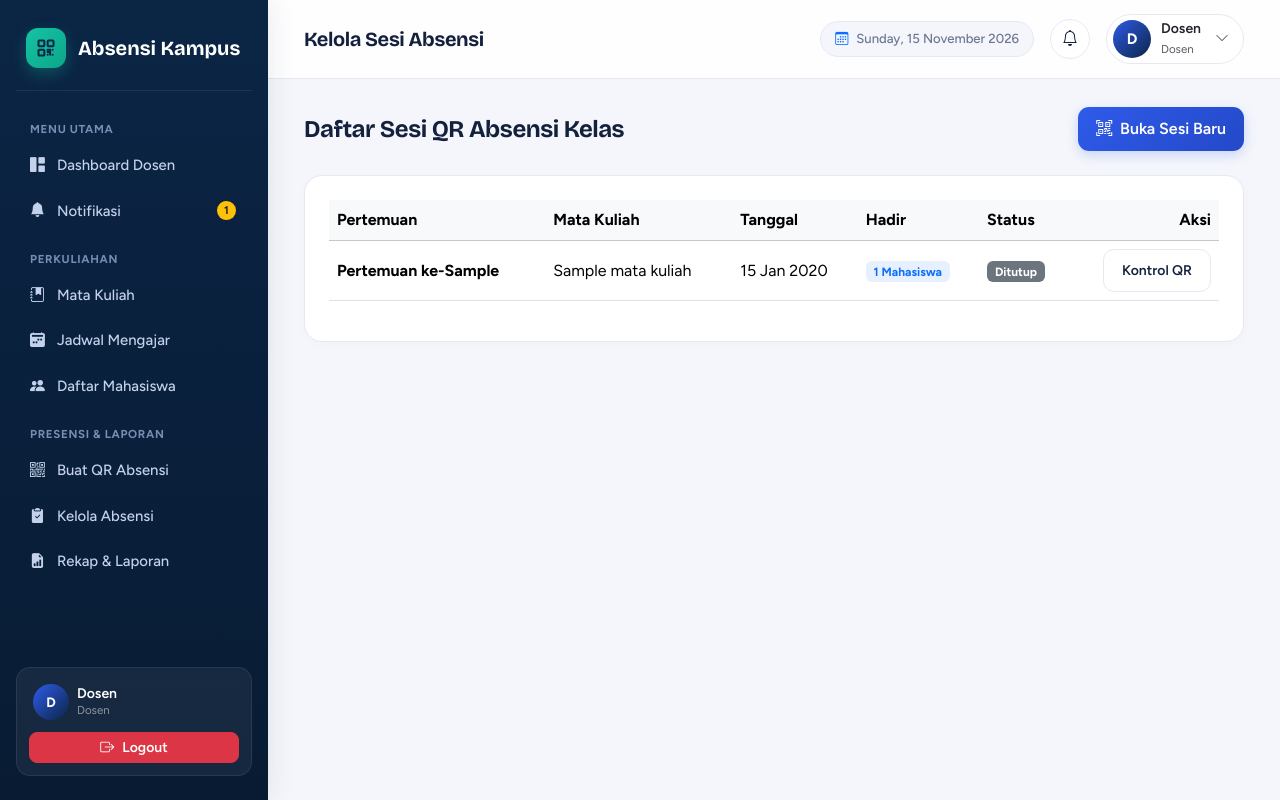
After one commit to fkhri96/absensi, a Laravel app: template resources/views/dosen/absensi/index.blade.php in a window 1280 px wide. The commit adds this page. Run offline with Laravel 10, Linux system fonts and the light colour scheme; the template is opened without the code that fills it: most values are stand-ins (such as "Sample title", 1, 10 or a date in 2020).

```diff
--- /dev/null
+++ b/resources/views/dosen/absensi/index.blade.php
@@ -0,0 +1,60 @@
+@extends('layouts.app')
+
+@section('title', 'Daftar Sesi Absensi | Absensi Kampus')
+@section('page_title', 'Kelola Sesi Absensi')
+@section('role', 'dosen')
+
+@section('content')
+<div class="container-fluid px-0">
+    <div class="d-flex justify-content-between align-items-center mb-4">
+        <h4 class="fw-bold mb-0">Daftar Sesi QR Absensi Kelas</h4>
+        <a href="{{ route('dosen.absensi.create') }}" class="btn btn-brand">
+            <i class="bi bi-qr-code-scan me-1"></i> Buka Sesi Baru
+        </a>
+    </div>
+
+    <div class="panel p-4">
+        <div class="table-responsive">
+            <table class="table table-hover align-middle mb-0">
+                <thead class="table-light">
+                    <tr>
+                        <th>Pertemuan</th>
+                        <th>Mata Kuliah</th>
+                        <th>Tanggal</th>
+                        <th>Hadir</th>
+                        <th>Status</th>
+                        <th class="text-end">Aksi</th>
+                    </tr>
+                </thead>
+                <tbody>
+                    @forelse($sesis as $sesi)
+                        <tr>
+                            <td class="fw-bold">Pertemuan ke-{{ $sesi->pertemuan_ke }}</td>
+                            <td>{{ $sesi->jadwal->mataKuliah->nama_mk ?? '-' }}</td>
+                            <td>{{ \Carbon\Carbon::parse($sesi->tanggal)->translatedFormat('d M Y') }}</td>
+                            <td><span class="badge bg-primary bg-opacity-10 text-primary">{{ $sesi->absensis_count }} Mahasiswa</span></td>
+                            <td>
+                                @if($sesi->status === 'buka')
+                                    <span class="badge bg-success">Dibuka</span>
+                                @else
+                                    <span class="badge bg-secondary">Ditutup</span>
+                                @endif
+                            </td>
+                            <td class="text-end">
+                                <a href="{{ route('dosen.absensi.show', $sesi->id) }}" class="btn btn-sm btn-ghost">Kontrol QR</a>
+                            </td>
+                        </tr>
+                    @empty
+                        <tr>
+                            <td colspan="6" class="text-center py-4 text-muted">Belum ada sesi absensi yang dibuat.</td>
+                        </tr>
+                    @endforelse
+                </tbody>
+            </table>
+        </div>
+        <div class="mt-3">
+            {{ $sesis->links() }}
+        </div>
+    </div>
+</div>
+@endsection
```
Also changed, not shown: app/Http/Controllers/Dosen/AbsensiController.php (+29 -0 lines), resources/views/dosen/absensi/create.blade.php (+7 -7 lines), resources/views/dosen/absensi/show.blade.php (+12 -3 lines).
